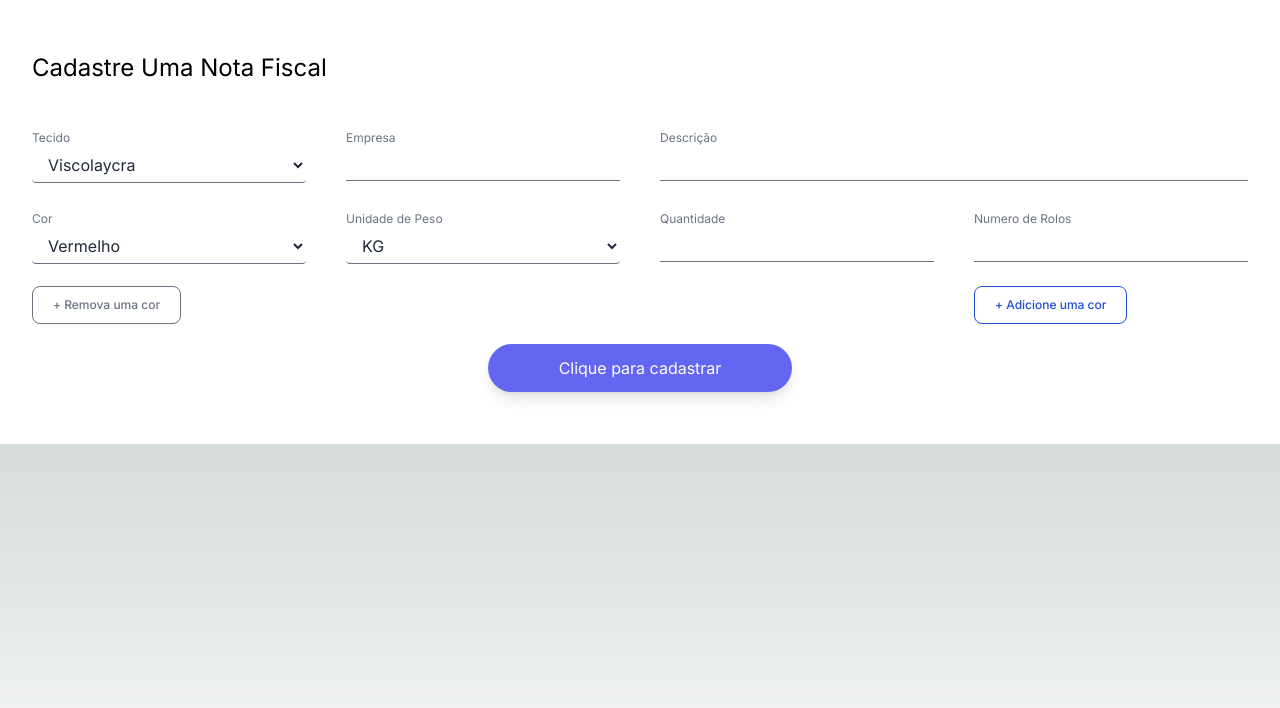
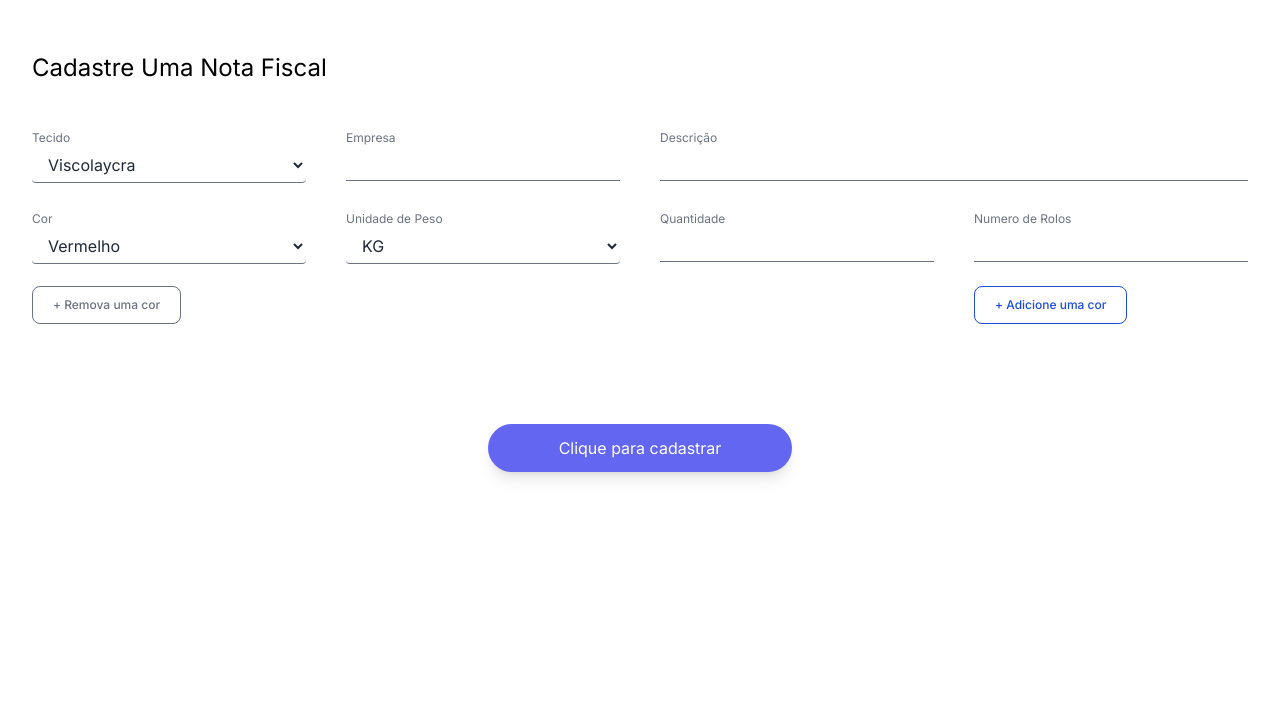
Before and after one commit to LucianoSchwalm/flater-controle-estoque, a Next.js app: page /cadastro in a window 1280 px wide. Shown: the top 708 px of the page. Built offline with nearby package versions, Linux system fonts and the light colour scheme.

Commit message:
feat: fixing submit button

```diff
--- a/src/app/cadastro/page.tsx
+++ b/src/app/cadastro/page.tsx
@@ -27,9 +27,8 @@ export default function Cadastro() {
    };
 
    return (
-      <main className="bg-white">
-         <div className="justify-items-left py-5">
-            <div className="bg-white">
+      <main className="bg-white min-h-screen">
+         <div className="justify-items-left py-5 min-h-screen">
             <div className="p-8">
                <div
                   className="shadow-lg mt-3 pt-3 pb-3 w-full text-white text-center
@@ -39,6 +38,7 @@ export default function Cadastro() {
                   Cadastre Uma Nota Fiscal
                </div>
                <form>
+                  <div className="min-h-72">
                      <div className="grid grid-cols-4 gap-10">
                         <div>
                            <label
@@ -208,6 +208,7 @@ export default function Cadastro() {
                            </button>
                         </div>
                      </div>
+                  </div>
                   {/* <div>
                         <label
                            htmlFor="precoUnitario"
@@ -242,7 +243,7 @@ export default function Cadastro() {
                            placeholder=""
                         />
                      </div> */}
-                     <div className="w-full mx-auto flex justify-center items-center">
+                  <div className="w-full mx-auto flex justify-center">
                      <input
                         className="shadow-lg mt-3 pt-3 pb-3 w-1/4 text-white bg-indigo-500
                   hover:bg-indigo-400 rounded-full cursor-pointer"
@@ -264,7 +265,6 @@ export default function Cadastro() {
                   </div> */}
             </div>
          </div>
-         </div>
       </main>
    );
 }
```
Lines whose indentation alone changed are shown as unchanged.
